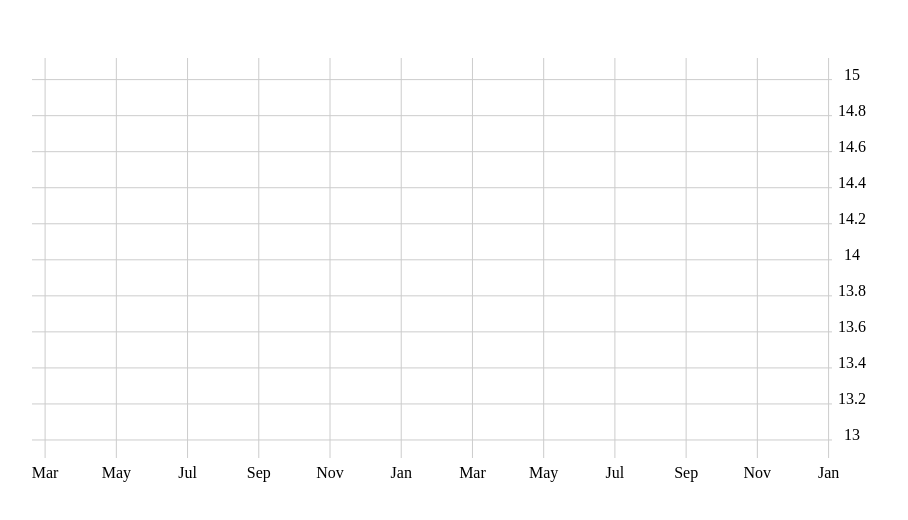
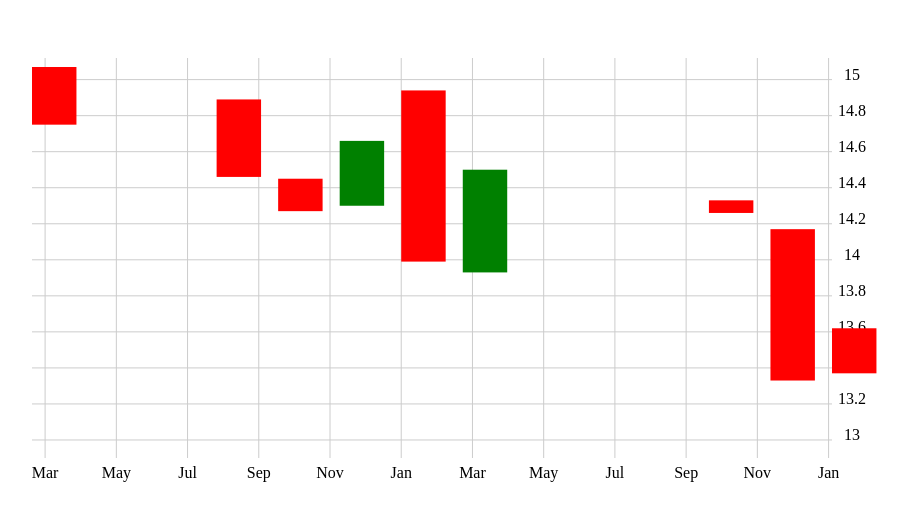
Before and after one commit to GAnjali/Practice-D3js, a plain HTML site: page index.html in a window 1280 px wide. Shown: the whole page, without its empty margins (26-934 px from the left). Drawn offline with nearby package versions, Linux system fonts and the light colour scheme.

Commit message:
Implement rectangles using the data open, close with red, green color representing profit, loss

```diff
--- a/index.html
+++ b/index.html
@@ -9,6 +9,14 @@
             d3.csv("XYZ.csv", scatterplot);
             const width = 900, height = 500, margin = 50;
             const dateFormat = d3.timeParse("%d/%m/%Y");
+
+            function getMin(a, b) {
+                return a < b ? a : b;
+            }
+
+            function getMax(a, b) {
+                return a > b ? a : b;
+            }
 
             function scatterplot(data) {
                 console.log(data);
@@ -86,6 +94,25 @@
                     .attr("dx", 20)
                     .attr("text-anchor", "middle")
                     .text(String);
+
+                chart.selectAll("rect")
+                    .data(data)
+                    .enter().append("svg:rect")
+                    .attr("x", function (d) {
+                        return x(getTime(dateFormat(d.date)));
+                    })
+                    .attr("y", function (d) {
+                        return y(getMax(d.open, d.close));
+                    })
+                    .attr("height", function (d) {
+                        return y(getMin(d.open, d.close)) - y(getMax(d.open, d.close));
+                    })
+                    .attr("width", function (d) {
+                        return 0.5 * (width - 2 * margin) / data.length;
+                    })
+                    .attr("fill", function (d) {
+                        return d.open > d.close ? "red" : "green";
+                    });
             }
 		</script>
 	</body>
```
